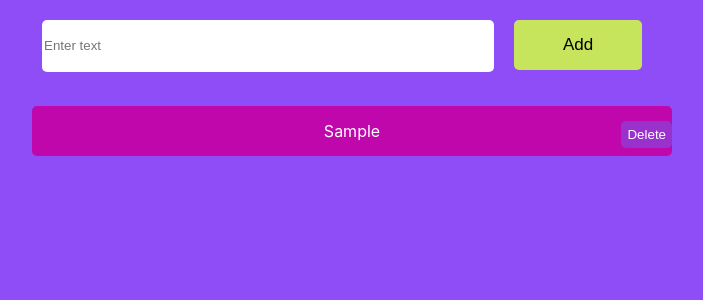
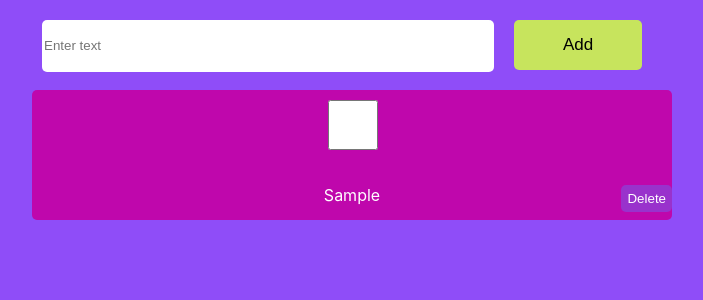
Before and after one commit to Nelly2002/react-demo, a React (Create React App) app: page / in a window 1280 px wide. Both pictures are taken after typing "Sample" into the empty fields and a click on the button "Add". Shown: the top 300 px of the page, without its empty margins (288-991 px from the left). Built offline with nearby package versions, Linux system fonts and the light colour scheme.

Commit message:
befor eject

```diff
--- a/src/components/Task.js
+++ b/src/components/Task.js
@@ -1,10 +1,13 @@
 import React from 'react'
-import './list.css';
+ import './list.css';
 
 function Task(props){
     const items = props.items;
     const listItems = items.map(item =>{
         return <div className="list" key={item.key}>
+                <input type="checkbox"
+                onChange={props.onCheck}
+                />
                 <p>{item.text}
                 <button
                 onClick={()=> props.deleteItem(item.key)}
@@ -13,7 +16,6 @@ function Task(props){
                     Delete
                 </button>
                 </p>
-
                 </div>
     })
     return (
--- a/src/components/Todo.js
+++ b/src/components/Todo.js
@@ -23,7 +23,6 @@ class Todo extends Component {
 
     buttonClickHandler = (event) => {
         const newItem = this.state.currentItem;
-        console.log(newItem);
         if (newItem.text !== "") {
             const newItems = [...this.state.items, newItem];
             this.setState({
@@ -34,17 +33,25 @@ class Todo extends Component {
                 }
             })
         }
+
     }
 
 
     deleteItem = (key) => {
         const filteredItems = this.state.items.filter(item =>
             item.key !== key);
+
         this.setState({
             items: filteredItems
+
         })
+
     }
 
+    hendelCheck = (key)=>{
+        console.log(event.target.value);
+
+    }
 
     render() {
         return (
@@ -57,6 +64,7 @@ class Todo extends Component {
                     onClick={this.buttonClickHandler}>Add</button>
                 <Task items={this.state.items}
                     deleteItem={this.deleteItem}
+                    onCheck={this.hendelCheck}
                 />
             </>
         )
--- a/src/components/list.css
+++ b/src/components/list.css
@@ -22,3 +22,9 @@
     right: 0;
     border-radius: 5px;
 }
+/* .list p input{
+   position: absolute;
+   left: 0;
+    width: 5%;
+
+} */
```
